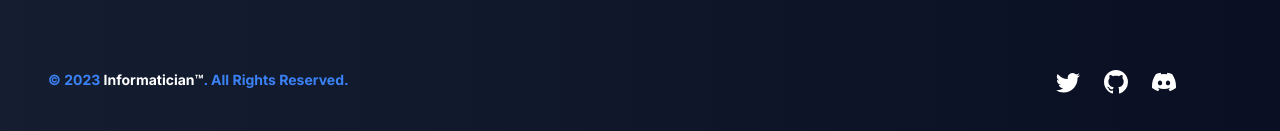
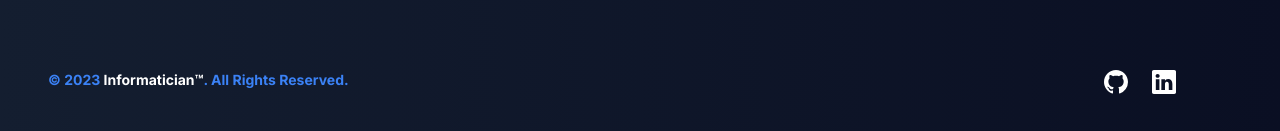
Before and after one commit to open-xyz/informatician, a Next.js app: page / in a window 1280 px wide. Shown: the part 3309-3440 px from the top of the page. Built offline with nearby package versions, Linux system fonts and the light colour scheme.

Commit message:
fixed 1136 made social links working and commented the others

```diff
--- a/components/Footer/Footer.js
+++ b/components/Footer/Footer.js
@@ -1,7 +1,7 @@
 "use client";
 import "./Footer.css";
 import NewsLetter from "./NewsLetter/NewsLetter";
-import { BsDiscord, BsGithub, BsTwitter } from "react-icons/bs";
+import { BsDiscord, BsGithub, BsLinkedin, BsTwitter } from "react-icons/bs";
 import darkLogo from "@/public/assets/logos/dark_logo.png";
 import { footerItems, columnNames } from "@/utils/Constants";
 import Link from "next/link";
@@ -69,14 +69,17 @@ const Footer = () => {
               . All Rights Reserved.
             </span>
             <div className="flex mt-0 space-x-6 sm:justify-center sm:mt-0 mr-14 2xl:mr-0">
-              <Link href="/develop" title="Twitter(External Link)" target="_blank" aria-label="Follow us on Twitter" rel="noopener noreferror">
+              {/* <Link href="/develop" title="Twitter(External Link)" target="_blank" aria-label="Follow us on Twitter" rel="noopener noreferror">
                 <BsTwitter className="w-6 h-6 transition-all duration-200 ease-in-out transform hover:scale-110 twitter" />
-              </Link>
+              </Link> */}
               <Link href="https://github.com/rohansx/informatician" title="GitHub(External Link)" target="_blank" aria-label="Follow us on GitHub" rel="noopener noreferror">
                 <BsGithub className="w-6 h-6 transition-all duration-200 ease-in-out transform hover:scale-110 github" />
               </Link>
-              <Link href="#" title="Discord(External Link)" target="_blank" aria-label="Follow us on Discord" rel="noopener noreferror">
+              {/* <Link href="#" title="Discord(External Link)" target="_blank" aria-label="Follow us on Discord" rel="noopener noreferror">
                 <BsDiscord className="w-6 h-6 transition-all duration-200 ease-in-out transform hover:scale-110 discord" />
+              </Link> */}
+              <Link href={'http://www.linkedin.com/in/siddhant-pawar-398a05201'} title="Linked Link" aria-label="Follow us on linkedin" target="_blank" >
+                <BsLinkedin className="w-6 h-6 transition-all duration-200 ease-in-out transform hover:scale-110 linkedin" />
               </Link>
             </div>
           </div>
```
